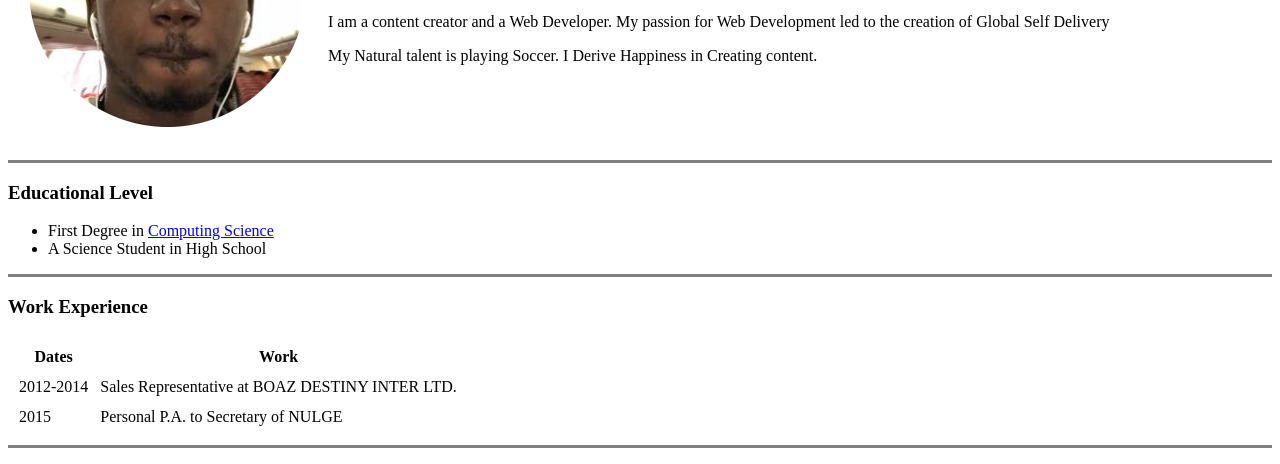
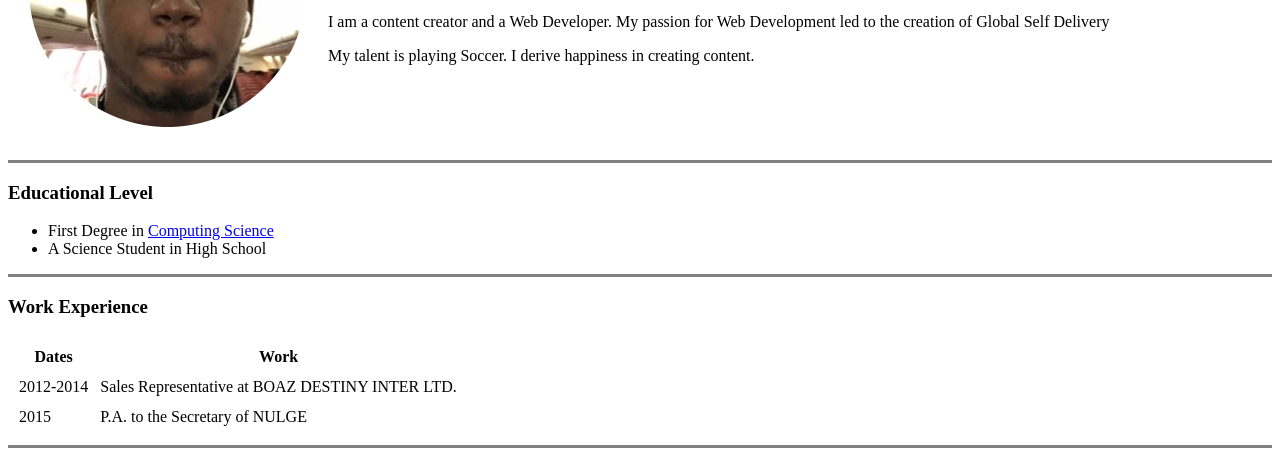
Before and after one commit to Austintega255/cv, a plain HTML site: page index.html in a window 1280 px wide. Shown: the part 179-643 px from the top of the page. Drawn offline with Linux system fonts and the light colour scheme.

Commit message:
Add files via upload

```diff
--- a/index.html
+++ b/index.html
@@ -13,7 +13,7 @@
         <td><h1>Akpota Austin</h1>
         <p><em>Founder and CEO of <strong>Global Self Delivery</strong>.</em></p>
         <p>I am a content creator and a Web Developer. My passion for Web Development led to the creation of Global Self Delivery</p>
-        <p>My Natural talent is playing Soccer. I Derive Happiness in Creating content.</p></td>
+        <p>My talent is playing Soccer. I derive happiness in creating content.</p></td>
       </tr>
     </table>
     <hr size="3" noshade>
@@ -35,7 +35,7 @@
        </tr>
        <tr>
          <td>2015</td>
-         <td>Personal P.A. to Secretary of NULGE</td>
+         <td>P.A. to the Secretary of NULGE</td>
        </tr>
      </table>
      <hr size="3" noshade>
```
